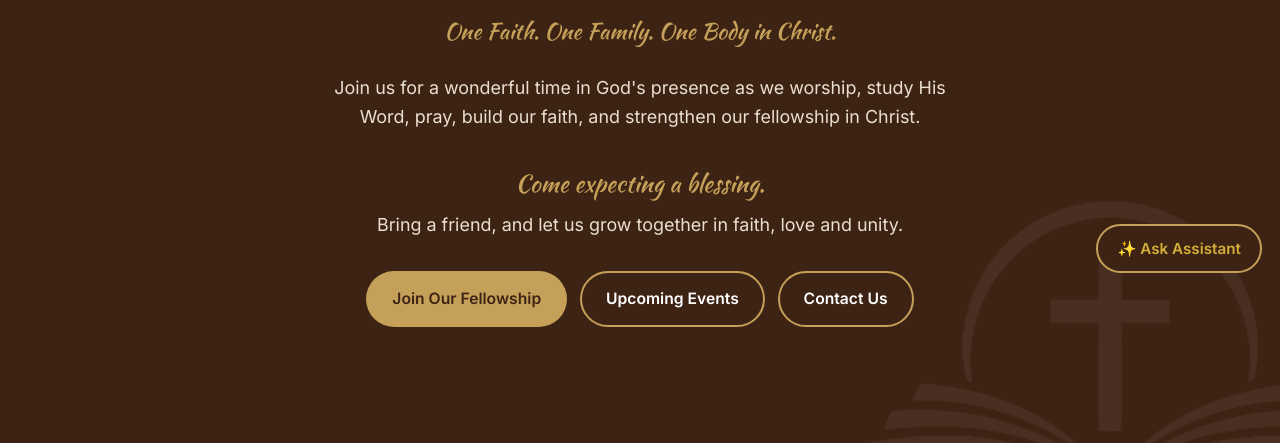
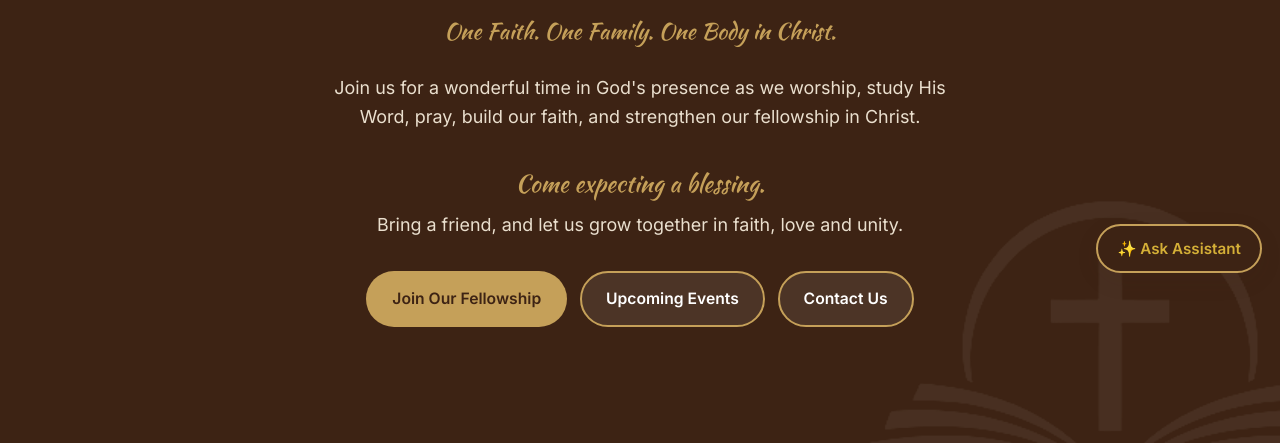
Before and after one commit to ayd-jamesjr/kingdom-crew, a website: page public/index.html in a window 1280 px wide. Shown: the part 509-952 px from the top of the page. Drawn offline with Linux system fonts and the light colour scheme; no server answers.

Commit message:
Updated fix

```diff
--- a/public/css/style.css
+++ b/public/css/style.css
@@ -95,7 +95,12 @@ p { margin: 0 0 1em; }
 .hero h1 { color: #fff; max-width: 14ch; margin-inline: auto; }
 .hero h1 span { color: var(--gold-bright); }
 .hero p.lead { max-width: 640px; margin: 0 auto 2rem; font-size: 1.12rem; color: #eadfce; }
+.hero .container { position: relative; z-index: 1; }
 .hero .btn-row { justify-content: center; }
+/* Outline buttons on the dark hero: always visible (white text, gold border), gold fill on hover/focus */
+.hero .btn-outline { color: #fff; border-color: var(--gold); background: rgba(255, 255, 255, .08); }
+.hero .btn-outline:hover, .hero .btn-outline:focus-visible { background: var(--gold); color: var(--brown) !important; }
+.btn.disabled { opacity: .6; pointer-events: none; }
 .motto { font-family: var(--font-script); color: var(--gold); font-size: 1.4rem; margin-bottom: 1.4rem; }
 .page-hero { background: var(--brown); color: #fff; text-align: center; padding: clamp(3rem, 8vw, 5rem) 0; }
 .page-hero h1 { font-size: clamp(2rem, 5vw, 3rem); color: #fff; }
--- a/public/index.html
+++ b/public/index.html
@@ -31,8 +31,8 @@
         <p class="lead" style="margin-top:.4rem">Bring a friend, and let us grow together in faith, love and unity.</p>
         <div class="btn-row">
           <a class="btn btn-gold" href="contact.html#join">Join Our Fellowship</a>
-          <a class="btn btn-outline" style="color:#fff" href="events.html">Upcoming Events</a>
-          <a class="btn btn-outline" style="color:#fff" href="contact.html">Contact Us</a>
+          <a class="btn btn-outline" href="events.html">Upcoming Events</a>
+          <a class="btn btn-outline" href="contact.html">Contact Us</a>
         </div>
       </div>
     </section>
```
